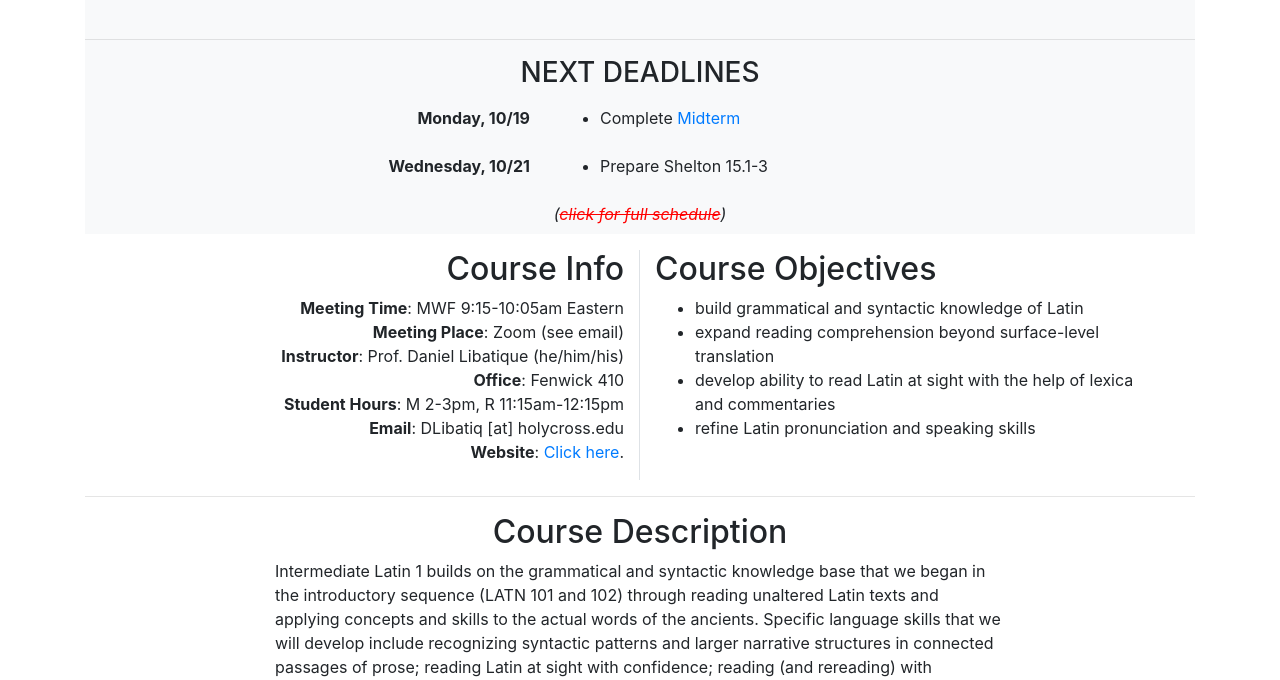
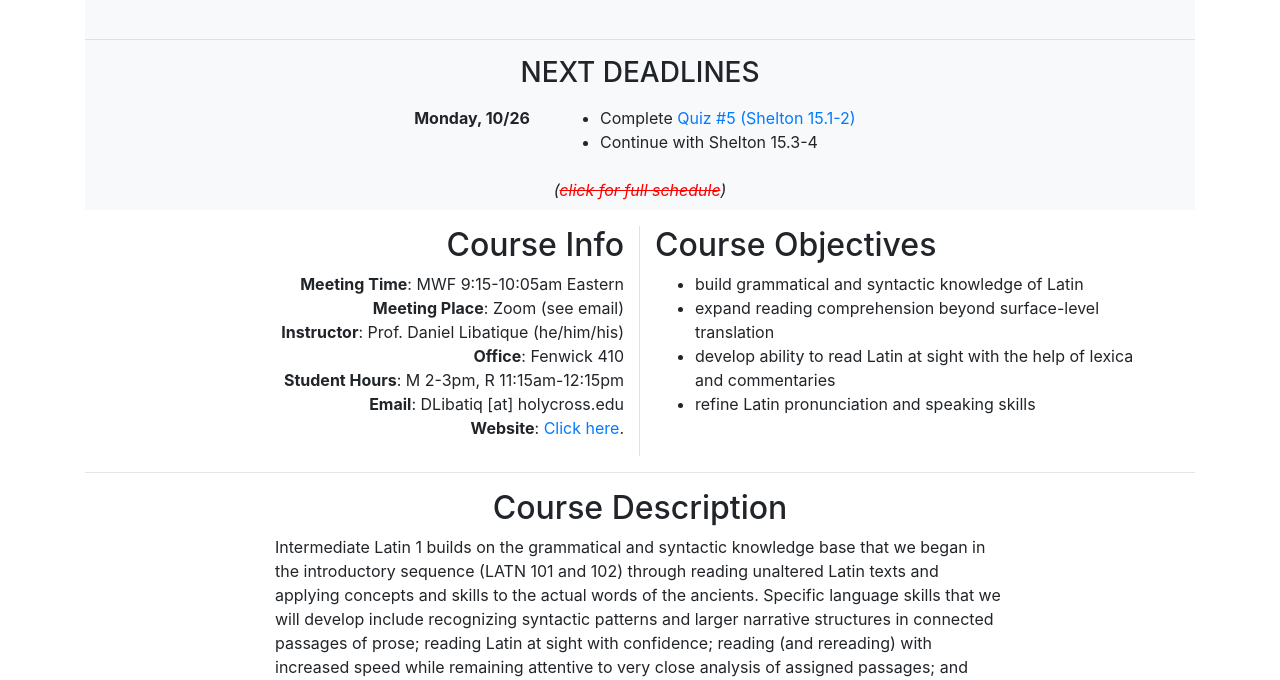
Before and after one commit to DLibatique/f20_courses, a Django app: template latn213/templates/latn213/index.html in a window 1280 px wide. Shown: the part 461-1141 px from the top of the page. Run offline with Django 3.2, Linux system fonts and the light colour scheme; the template is opened without the code that fills it, so the values that code supplies are empty; some libraries are stand-ins or nearby versions.

Commit message:
updated latn 213 for 10/26

```diff
--- a/latn213/templates/latn213/index.html
+++ b/latn213/templates/latn213/index.html
@@ -17,19 +17,12 @@
 
   {% if not x %}
   <dl class="mb-0 row">
-    <dt class="col-sm-5 text-right" {% else %}<h5 class="text-center" {% endif %}>Monday, 10/19{% if x %}</h5>{% else %}</dt>
+    <dt class="col-sm-5 text-right" {% else %}<h5 class="text-center" {% endif %}>Monday, 10/26{% if x %}</h5>{% else %}</dt>
     <dd class="col-sm-7">
       {% endif %}
       <ul>
-        <li>Complete <a href="https://docs.google.com/document/d/1qBcR5LhR4O6bfrHWtWDOBAdZexMIOYhCScSfskxgxrc/edit?usp=sharing">Midterm</a></li>
-      </ul>
-      {% if not x %}
-    </dd>
-    <dt class="col-sm-5 text-right" {% else %}<h5 class="text-center" {% endif %}>Wednesday, 10/21{% if x %}</h5>{% else %}</dt>
-    <dd class="col-sm-7">
-      {% endif %}
-      <ul>
-        <li>Prepare Shelton 15.1-3</li>
+        <li>Complete <a href="https://docs.google.com/document/d/1cNl7TMXcbEwQ7Q1-W_JepW8Ka5Ya6_JoHKv42JO-mBM/edit?usp=sharing">Quiz #5 (Shelton 15.1-2)</a></li>
+        <li>Continue with Shelton 15.3-4</li>
       </ul>
       {% if not x %}
     </dd>
--- a/latn213/templates/latn213/pages/schedule.html
+++ b/latn213/templates/latn213/pages/schedule.html
@@ -231,6 +231,11 @@
     <h4 id="week-09" class="text-center">Week 9</h4>
 
     <h5>Monday, October 26</h5>
+    <ul>
+      <li>Submit <a href="https://docs.google.com/document/d/1cNl7TMXcbEwQ7Q1-W_JepW8Ka5Ya6_JoHKv42JO-mBM/edit?usp=sharing">Quiz #5 (Shelton 15.1-2)</a></li>
+      <li>Continue with Shelton 15.3-4</li>
+    </ul>
+
     <h5>Wednesday, October 28</h5>
     <h5>Friday, October 30</h5>
 
```
